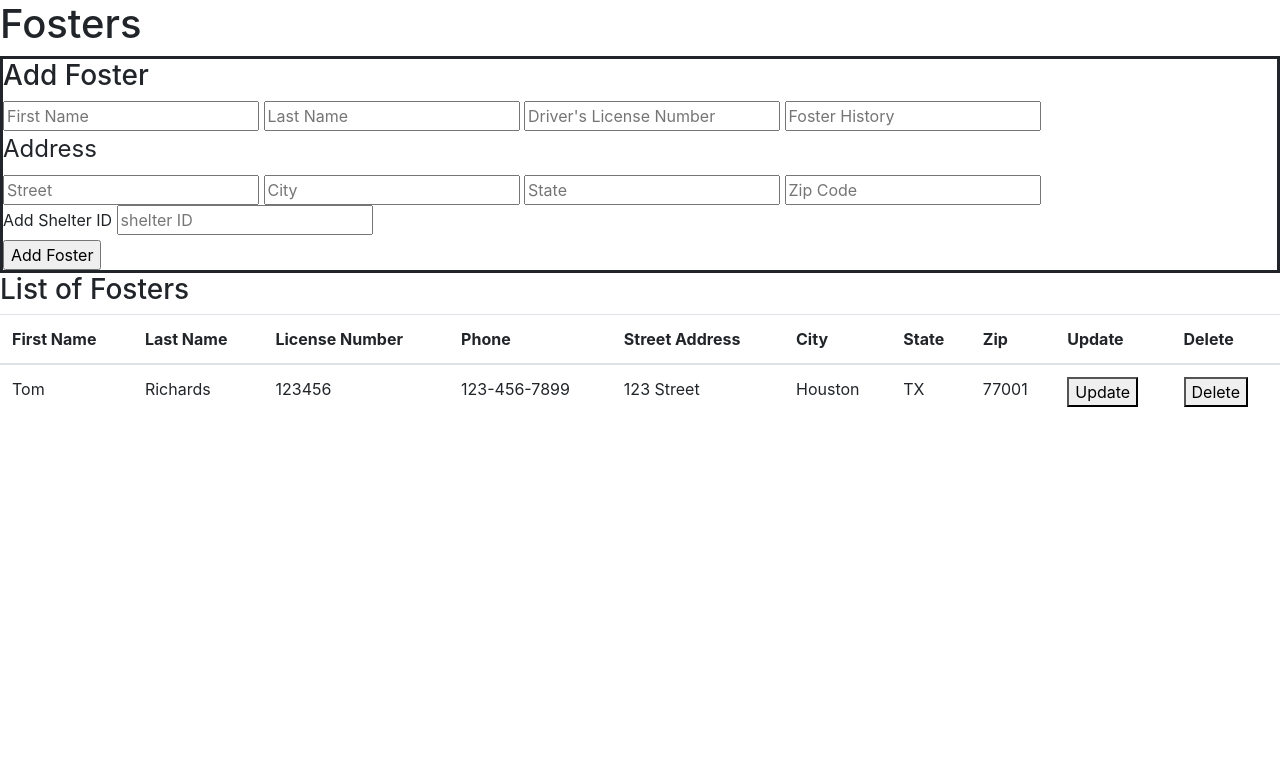
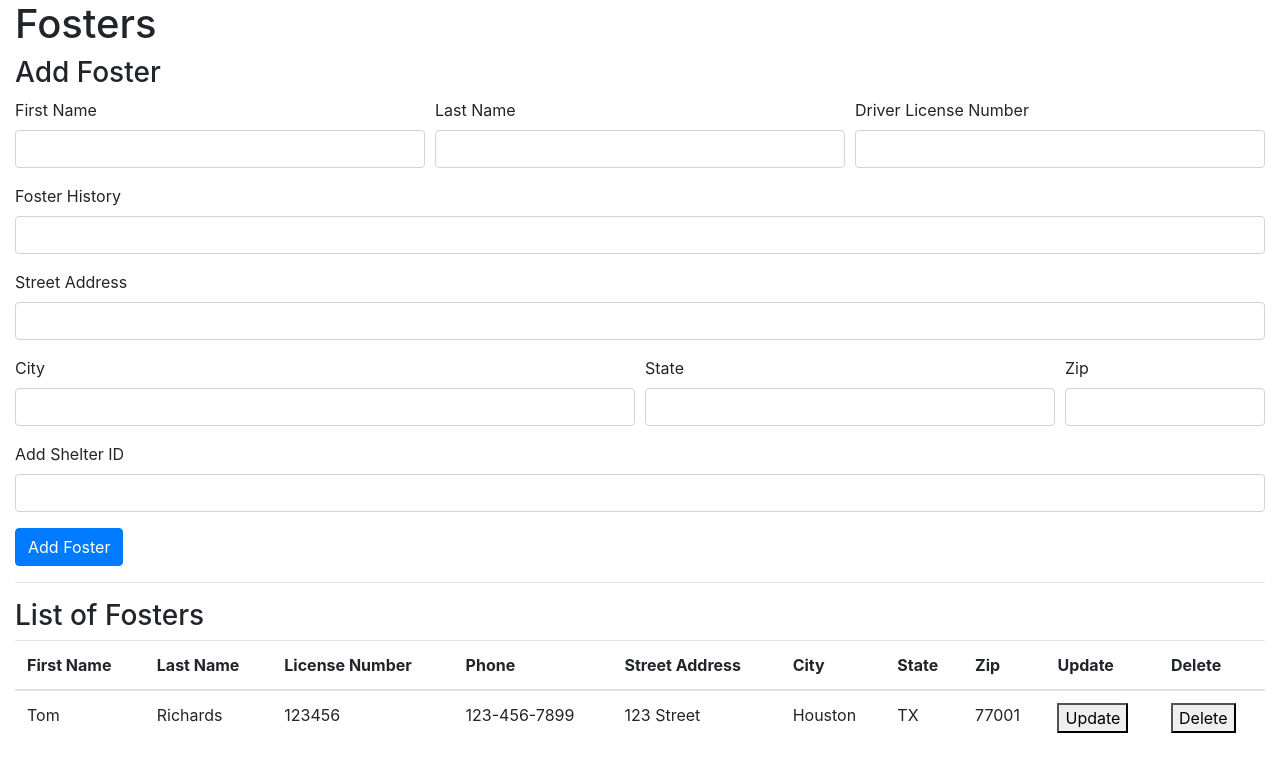
Before and after one commit to kevinlichang/national-animal-shelter-database, a Flask app: page /fosters/ in a window 1280 px wide. Shown: the part 56-817 px from the top of the page. Before the commit the page ends 463 px from the top, so only its background shows below. Run offline with Flask 2, Linux system fonts and the light colour scheme.

Commit message:
updated forms in animals, foster, and shelters html

```diff
--- a/app/templates/animals.html
+++ b/app/templates/animals.html
@@ -1,8 +1,9 @@
 {% extends "layout.html" %}
 {% block content %}
+<div class="container-fluid">
   <h1>Animals</h1>
 
-<form style="border: solid;">
+  <form class="mb-2">
     <h3>Add Animal</h3>
 
     <input type="text" name="name" placeholder="Name">
@@ -84,4 +85,5 @@
       </tr>
     </tbody>
   </table>
+</div>
 {% endblock content %}
--- a/app/templates/fosters.html
+++ b/app/templates/fosters.html
@@ -1,29 +1,61 @@
 {% extends "layout.html" %}
 {% block content %}
-<h1>Fosters</h1>
+<div class="container-fluid">
+  <h1>Fosters</h1>
 
-<form style="border: solid;">
+  <form class="mb-2">
     <h3>Add Foster</h3>
 
-    <input type="text" name="first_name" placeholder="First Name">
-    <input type="text" name="last_name" placeholder="Last Name">
-    <input type="text" name="license_num" placeholder="Driver's License Number">
-    <input type="text" name="foster_history" placeholder="Foster History">
+    <div class="form-row">
+      <div class="form-group col-md-4">
+        <label for="fosterFName">First Name</label>
+        <input type="text" class="form-control" id="fosterFName" name="fosterFName">
+      </div>
+      <div class="form-group col-md-4">
+        <label for="fosterLName">Last Name</label>
+        <input type="text" class="form-control" id="fosterLName" name="fosterLName">
+      </div>
+      <div class="form-group col-md-4">
+        <label for="fosterDriverLicense">Driver License Number</label>
+        <input type="text" class="form-control" id="fosterDriverLicense" name="fosterDriverLicense">
+      </div>
+    </div>
+
+    <div class="form-group">
+      <label for="fosterHistory">Foster History</label>
+      <input type="text" class="form-control" id="fosterHistory" name="fosterHistory">
+    </div>
+
     <fieldset>
-        <legend>Address</legend>
-        <input type="text" name="address-street" placeholder="Street">
-        <input type="text" name="address-city" placeholder="City">
-        <input type="text" name="address-state" placeholder="State">
-        <input type="text" name="address-zip" placeholder="Zip Code">
+      <div class="form-group">
+        <label for="fosterAddress">Street Address</label>
+        <input type="text" class="form-control" id="fosterAddress" name="fosterAddress">
+      </div>
+      <div class="form-row">
+        <div class="form-group col-md-6">
+          <label for="fosterCity">City</label>
+          <input type="text" class="form-control" id="fosterCity" name="fosterCity">
+        </div>
+        <div class="form-group col-md-4">
+          <label for="fosterState">State</label>
+          <input type="text" class="form-control" id="fosterState" name="fosterState">
+        </div>
+        <div class="form-group col-md-2">
+          <label for="fosterZip">Zip</label>
+          <input type="text" class="form-control" id="fosterZip" name="fosterZip">
+        </div>
+      </div>
     </fieldset>
 
-    <fieldset>
-      <label for="shelter-id">Add Shelter ID</label>
-      <input type="number" name="shelter-id" placeholder="shelter ID">
-    </fieldset>
+    <div class="form-group">
+      <label for="fosterShelterID">Add Shelter ID</label>
+      <input type="number" class="form-control" id="fosterShelterID" name="fosterShelterID">
+    </div>
 
-    <input type="submit" name="add foster" value="Add Foster" id="add-foster-submit">
+    <button type="submit" class="btn btn-primary" id="addFosterBtn">Add Foster</button>
   </form>
+
+  <hr>
 
   <h3>List of Fosters</h3>
   <table class="table">
@@ -56,4 +88,5 @@
       </tr>
     </tbody>
   </table>
+</div>
 {% endblock content %}
--- a/app/templates/shelters.html
+++ b/app/templates/shelters.html
@@ -11,7 +11,7 @@
 
     <fieldset>
       <div class="form-group">
-        <label for="shelterAddress">Address</label>
+        <label for="shelterAddress">Street Address</label>
         <input type="text" class="form-control" id="shelterAddress" name="shelterAddress">
       </div>
       <div class="form-row">
```
Lines whose indentation alone changed are shown as unchanged.
